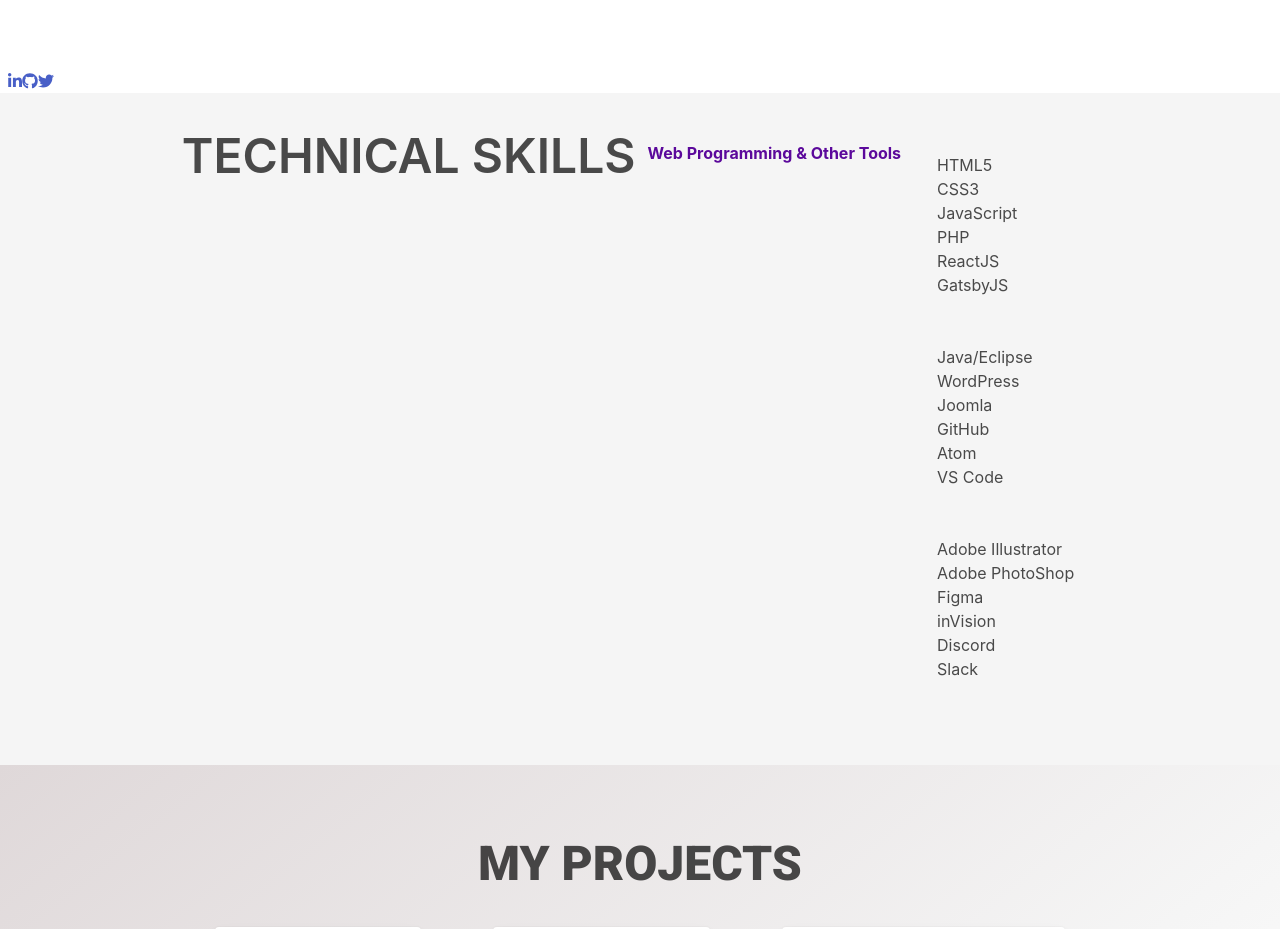
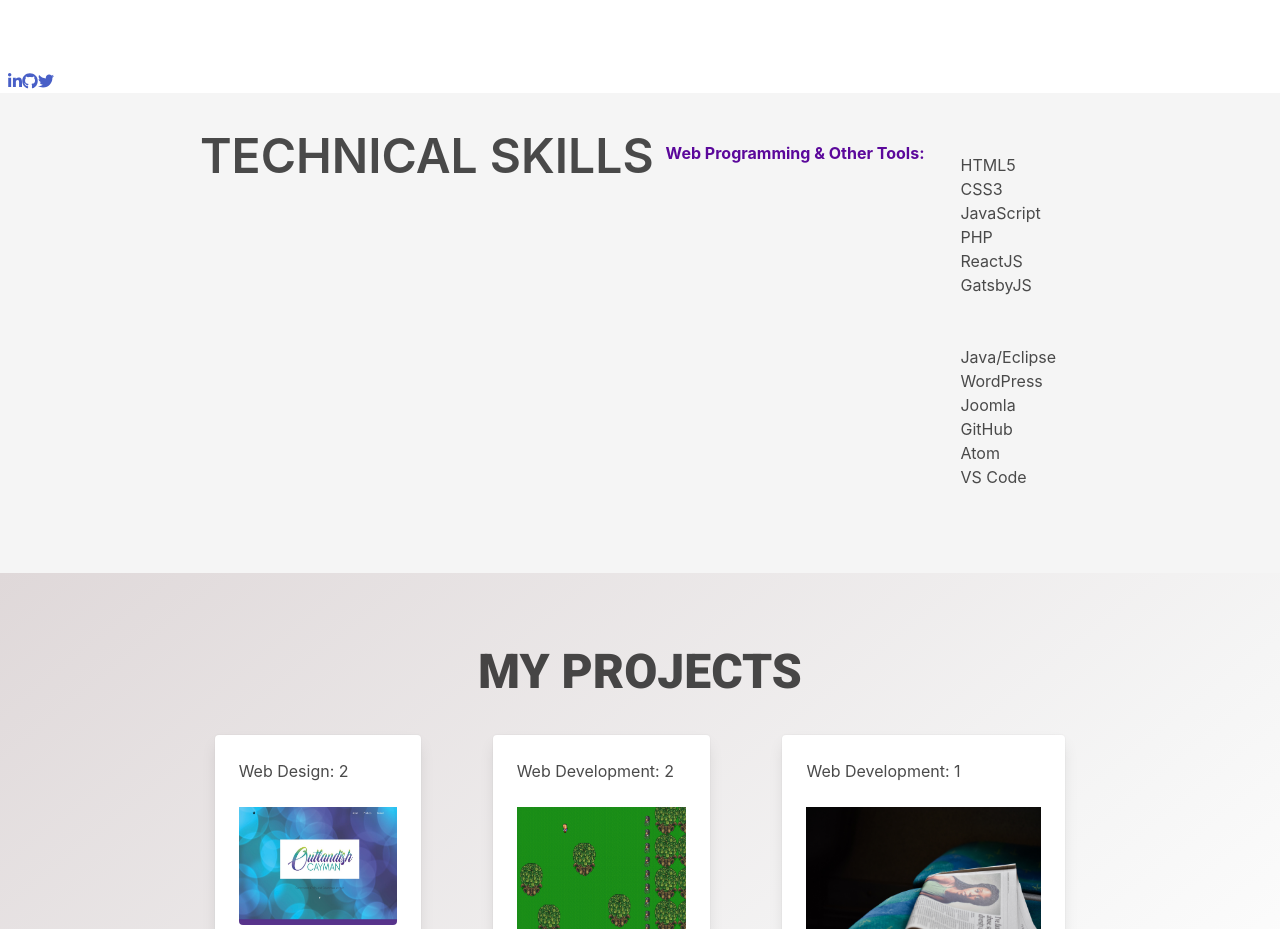
Before and after one commit to tyebanks/react-portfolio, a React (Create React App) app: page / in a window 1280 px wide. Shown: the part 520-1449 px from the top of the page. Built offline with nearby package versions, Linux system fonts and the light colour scheme.

Commit message:
changing column for skills into horizontal columns

```diff
--- a/src/index.css
+++ b/src/index.css
@@ -16,6 +16,9 @@
   color: #5B089B;
   font-weight: bold;
 }
+#{
+  font-weight: bold;
+}
 #root{
   width: 100vw;
 }
--- a/src/sections/Skills.js
+++ b/src/sections/Skills.js
@@ -5,7 +5,7 @@
 class Skills extends Component {
  render() {
  let heading =  "TECHNICAL SKILLS";
- const subheading = "Web Programming & Other Tools";
+ const subheading = "Web Programming & Other Tools:";
     return (
         // // Skills-Container   <-- old classname
         <div className="section hero is-light">
@@ -17,11 +17,11 @@
             <div className="custom-subheading is-size-5-mobile column is-four-fifths-mobile">
                  {subheading}
             </div>
-            <div className="level-item">
+            <div className="level-item is-mobile">
                   <div className="column is-four-fifths-mobile">
                      <List text1="HTML5" text2="CSS3" text3="JavaScript" text4="PHP" text5="ReactJS" text6="GatsbyJS"/>
                      <List text1="Java/Eclipse" text2="WordPress" text3="Joomla" text4="GitHub" text5="Atom" text6="VS Code"/>
-                     <List text1="Adobe Illustrator" text2="Adobe PhotoShop" text3="Figma" text4="inVision" text5="Discord" text6="Slack"/>
+                     {/* <List text1="Adobe Illustrator" text2="Adobe PhotoShop" text3="Figma" text4="inVision" text5="Discord" text6="Slack"/> */}
             </div>
             </div>
         </div>
```
